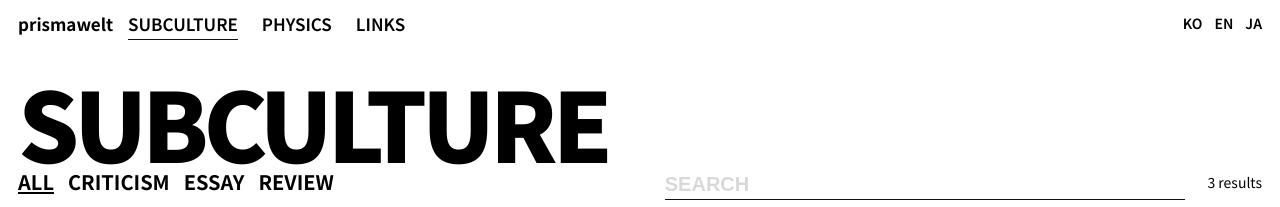
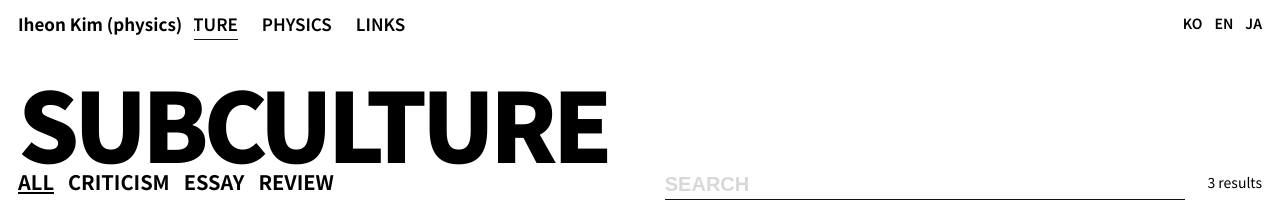
Before and after one commit to prismawelt/prismawelt.github.io, a Jekyll site: the page built from en/subculture/index.md, in a window 1280 px wide. Shown: the top 207 px of the page. Built offline with Jekyll 4.4.1, drawn with Linux system fonts in a browser that asks for light colours.

Commit message:
Change the title

```diff
--- a/_config.yml
+++ b/_config.yml
@@ -1,4 +1,4 @@
-title: prismawelt
+title: Iheon Kim (physics)
 baseurl: ""
 url: "https://prismawelt.github.io"
 markdown: kramdown
```
